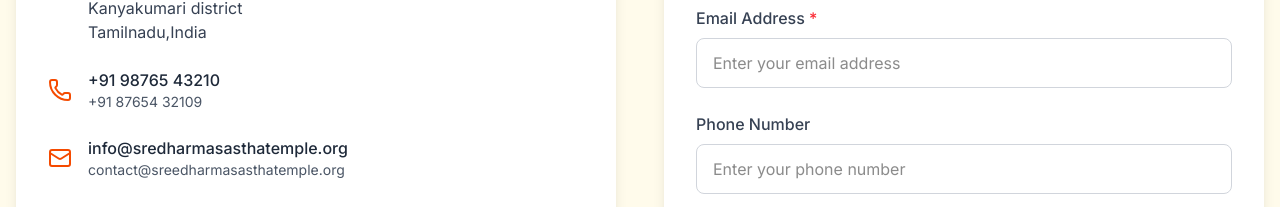
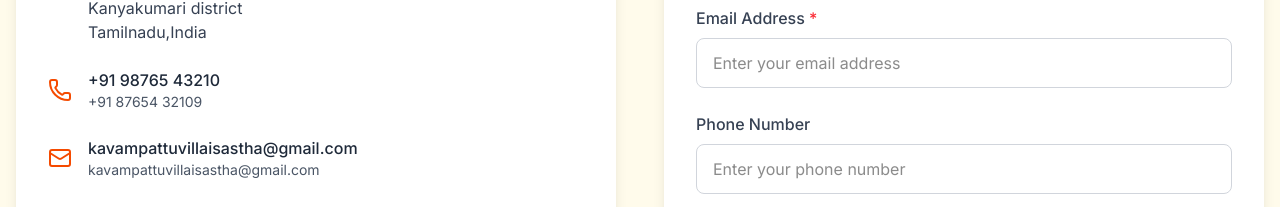
Before and after one commit to Shiva1310/temple, a Next.js app: page /contactus in a window 1280 px wide. Shown: the part 437-644 px from the top of the page. Built offline with nearby package versions, Linux system fonts and the light colour scheme; no server answers.

Commit message:
email changed

```diff
--- a/src/app/Components/Contact/Contactus.jsx
+++ b/src/app/Components/Contact/Contactus.jsx
@@ -218,8 +218,10 @@
               <div className="flex items-center">
                 <Mail className="text-orange-600 h-5 w-5 md:h-6 md:w-6 mr-3 md:mr-4 flex-shrink-0" />
                 <div>
-                  <p className="font-medium text-gray-800 text-sm md:text-base">info@sredharmasasthatemple.org</p>
-                  <p className="text-xs md:text-sm text-gray-600">contact@sreedharmasasthatemple.org</p>
+                  <p className="font-medium text-gray-800 text-sm md:text-base">
+kavampattuvillaisastha@gmail.com</p>
+                  <p className="text-xs md:text-sm text-gray-600">
+kavampattuvillaisastha@gmail.com</p>
                 </div>
               </div>
 
```
